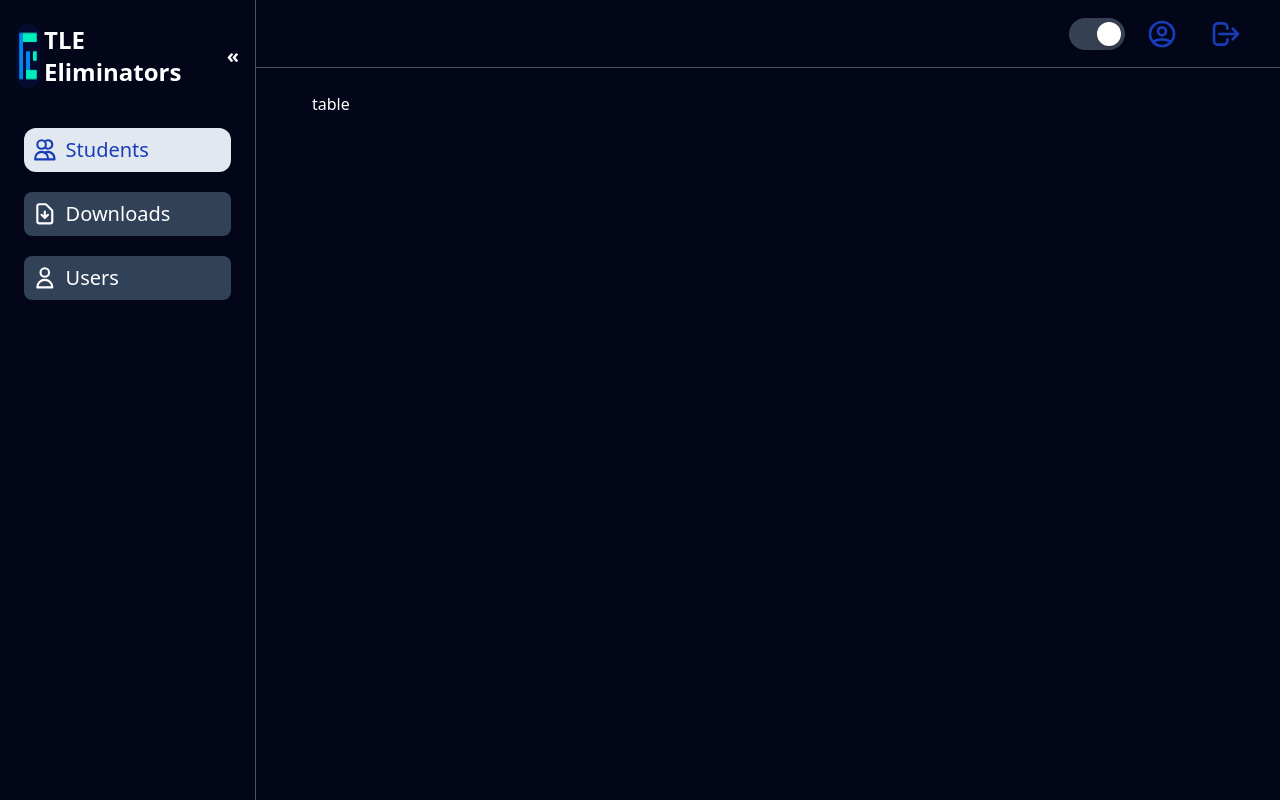
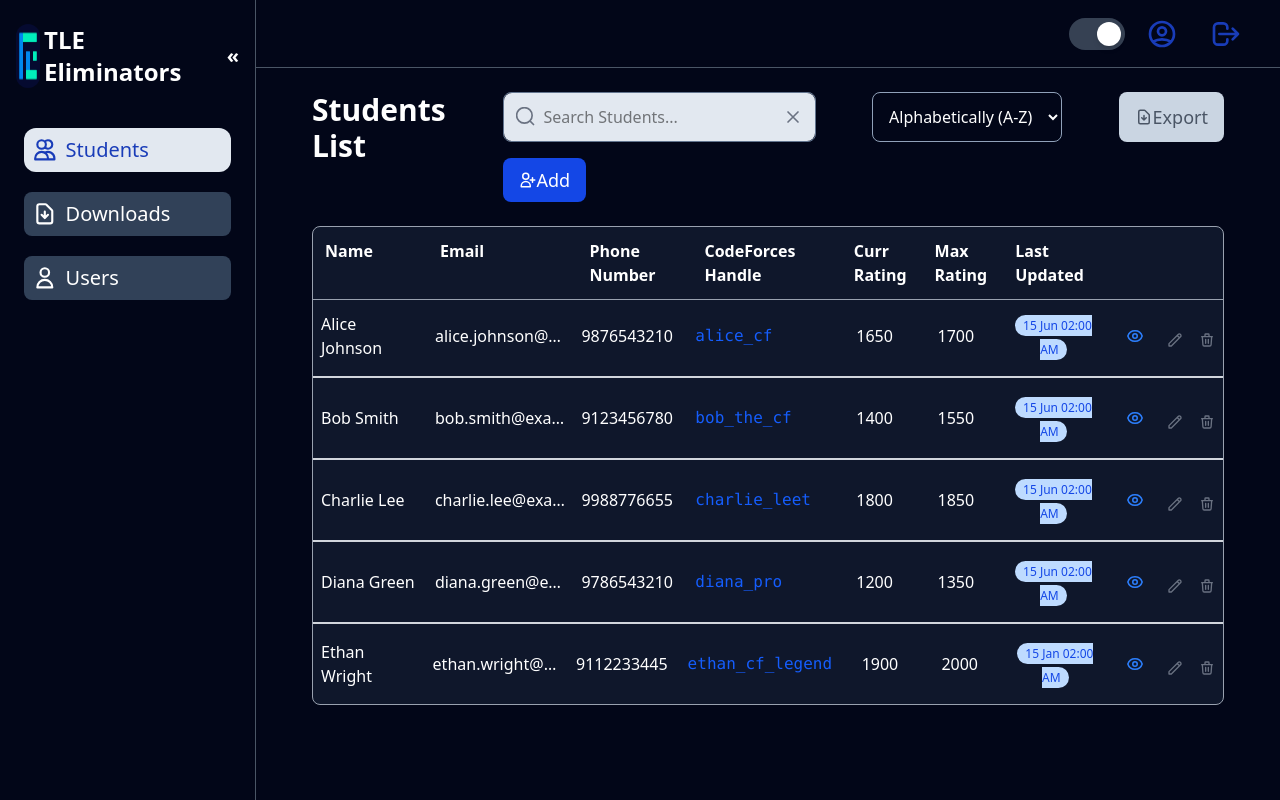
Before and after one commit to shanmuga-priya-tech/TLE-Assignment, a React (Vite) app in the folder frontend/: page /dashboard in a window 1280 px wide. Built offline with nearby package versions, Linux system fonts and the light colour scheme.

Commit message:
created a static table component with mock data

```diff
--- a/frontend/package.json
+++ b/frontend/package.json
@@ -11,6 +11,7 @@
   },
   "dependencies": {
     "@tailwindcss/vite": "^4.1.10",
+    "date-fns": "^4.1.0",
     "react": "^19.1.0",
     "react-dom": "^19.1.0",
     "react-icons": "^5.5.0",
--- a/frontend/src/components/Dashboard/StudentTable.jsx
+++ b/frontend/src/components/Dashboard/StudentTable.jsx
@@ -1,5 +1,8 @@
 import { useContext } from "react";
 import { Themecontext } from "../../context/ThemeContext";
+import "react-icons/hi";
+import { HiOutlineDocumentDownload, HiOutlineUserAdd } from "react-icons/hi";
+import Table from "./Table";
 
 function StudentTable() {
   const { theme } = useContext(Themecontext);
@@ -9,7 +12,71 @@ function StudentTable() {
         theme === "dark" ? "bg-slate-950 text-white" : "bg-slate-200 text-black"
       } `}
     >
-      table
+      <div className="flex justify-between">
+        <h1 className="text-3xl font-bold">Students List</h1>
+        <div className="flex flex-wrap justify-between gap-4">
+          {/*Search */}
+          <div className="relative items-center min-w-[200px] border border-slate-500 rounded-lg">
+            <input
+              type="text"
+              placeholder="Search Students..."
+              className="p-3 bg-slate-200 text-black pl-10 pr-10 rounded-lg w-full"
+            />
+            {/* Search Icon */}
+            <svg
+              xmlns="http://www.w3.org/2000/svg"
+              className="h-5 w-5 text-gray-500 absolute left-3 top-1/2 transform -translate-y-1/2"
+              fill="none"
+              viewBox="0 0 24 24"
+              stroke="currentColor"
+            >
+              <path
+                strokeLinecap="round"
+                strokeLinejoin="round"
+                strokeWidth={2}
+                d="M21 21l-4.35-4.35m0 0A7.5 7.5 0 103.5 3.5a7.5 7.5 0 0013.15 13.15z"
+              />
+            </svg>
+
+            {/* Clear Icon */}
+
+            <svg
+              xmlns="http://www.w3.org/2000/svg"
+              className="h-5 w-5 text-gray-500 absolute right-3 top-1/2 transform -translate-y-1/2 cursor-pointer"
+              fill="none"
+              viewBox="0 0 24 24"
+              stroke="currentColor"
+            >
+              <path
+                strokeLinecap="round"
+                strokeLinejoin="round"
+                strokeWidth={2}
+                d="M6 18L18 6M6 6l12 12"
+              />
+            </svg>
+            {/* Sort */}
+          </div>
+          <select className="min-w-[140px] p-3 rounded-lg border border-slate-400 cursor-pointer ">
+            <option className="text-black">Alphabetically (A-Z)</option>
+            <option className="text-black">Alphabetically (Z-A)</option>
+          </select>
+          <button className="py-2 px-4 flex items-center cursor-pointer rounded-lg border-none bg-slate-300 text-gray-600 text-lg">
+            <span>
+              <HiOutlineDocumentDownload />
+            </span>{" "}
+            Export
+          </button>
+          <button className="py-2 px-4 flex items-center cursor-pointer rounded-lg border-none bg-blue-700 text-white text-lg">
+            <span>
+              <HiOutlineUserAdd />
+            </span>{" "}
+            Add
+          </button>
+        </div>
+      </div>
+
+      {/* Table */}
+      <Table />
     </div>
   );
 }
--- /dev/null
+++ b/frontend/src/components/Dashboard/Table.jsx
@@ -0,0 +1,177 @@
+import { HiOutlineEye, HiOutlineMail, HiOutlinePhone } from "react-icons/hi";
+import {
+  HiOutlineDotsVertical,
+  HiOutlinePencil,
+  HiOutlineTrash,
+} from "react-icons/hi";
+import { format } from "date-fns";
+import { Themecontext } from "../../context/ThemeContext";
+import { useContext } from "react";
+
+function Table() {
+  const { theme } = useContext(Themecontext);
+
+  const mockStudents = [
+    {
+      _id: "1",
+      name: "Alice Johnson",
+      email: "alice.johnson@example.com",
+      phone: "9876543210",
+      codeforcesHandle: "alice_cf",
+      currentRating: 1650,
+      maxRating: 1700,
+      lastCFUpdate: "2025-06-15T02:00:00Z",
+    },
+    {
+      _id: "2",
+      name: "Bob Smith",
+      email: "bob.smith@example.com",
+      phone: "9123456780",
+      codeforcesHandle: "bob_the_cf",
+      currentRating: 1400,
+      maxRating: 1550,
+      lastCFUpdate: "2025-06-15T02:00:00Z",
+    },
+    {
+      _id: "3",
+      name: "Charlie Lee",
+      email: "charlie.lee@example.com",
+      phone: "9988776655",
+      codeforcesHandle: "charlie_leet",
+      currentRating: 1800,
+      maxRating: 1850,
+      lastCFUpdate: "2025-06-15T02:00:00Z",
+    },
+    {
+      _id: "4",
+      name: "Diana Green",
+      email: "diana.green@example.com",
+      phone: "9786543210",
+      codeforcesHandle: "diana_pro",
+      currentRating: 1200,
+      maxRating: 1350,
+      lastCFUpdate: "2025-06-15T02:00:00Z",
+    },
+    {
+      _id: "5",
+      name: "Ethan Wright",
+      email: "ethan.wright@example.com",
+      phone: "9112233445",
+      codeforcesHandle: "ethan_cf_legend",
+      currentRating: 1900,
+      maxRating: 2000,
+      lastCFUpdate: "2025-01-15T02:00:00Z",
+    },
+  ];
+
+  return (
+    <div
+      className={`md:border md:border-gray-400 mt-6 rounded-lg ${
+        theme === "dark" ? "bg-slate-900 text-white" : "bg-slate-200 text-black"
+      }`}
+    >
+      {/* Header row: visible on md+ only */}
+      <div className="hidden md:grid md:grid-cols-[1.5fr_2fr_1.5fr_2fr_1fr_1fr_1.5fr_0.5fr_0.5fr] gap-3 mb-3 border-b border-gray-400 px-3  py-3 font-semibold">
+        <div>Name</div>
+        <div>Email</div>
+        <div>Phone Number</div>
+        <div>CodeForces Handle</div>
+        <div>Curr Rating</div>
+        <div>Max Rating</div>
+        <div>Last Updated</div>
+        <div></div>
+        <div></div>
+      </div>
+
+      {mockStudents.map((stud, i) => (
+        <div
+          key={i}
+          className={`md:px-0 ${i === mockStudents.length - 1 ? "pb-4" : ""}`}
+        >
+          {/* Modern Mobile Card - Only visible on small screens */}
+          <div className="flex flex-col gap-4 md:hidden my-5">
+            <div className="bg-white rounded-2xl shadow-lg p-4 relative flex flex-col gap-3 transition-transform hover:scale-[1.02]">
+              {/*  Name + last scene */}
+              <div className="flex justify-between items-center">
+                <h2 className="text-lg font-semibold capitalize text-gray-800">
+                  {stud.name}
+                </h2>
+                <span className="text-xs bg-blue-100 text-blue-700 px-2 py-0.5 rounded-full capitalize">
+                  {format(new Date(stud.lastCFUpdate), "dd MMM hh:mm a")}
+                </span>
+              </div>
+
+              {/*  Info */}
+              <div className="flex flex-wrap gap-2 text-sm text-gray-600">
+                <span className="bg-gray-100 flex items-center gap-1 px-2 py-1 rounded">
+                  <span className="text-blue-700">
+                    <HiOutlineMail />
+                  </span>
+                  : {stud.email}
+                </span>
+                <span className="bg-gray-100 flex items-center gap-1 px-2 py-1 rounded">
+                  <span className="text-blue-700">
+                    <HiOutlinePhone />{" "}
+                  </span>
+                  : {stud.phone}
+                </span>
+                <span className="bg-gray-100 px-2 py-1 rounded">
+                  👨‍💻 CodeForcesHandles: {stud.codeforcesHandle}
+                </span>
+                <span className="bg-gray-100 px-2 py-1 rounded">
+                  ⭐ CurrentRating: {stud.currentRating}
+                </span>
+                <span className="bg-gray-100 px-2 py-1 rounded">
+                  🌟 MaxRating: {stud.maxRating}
+                </span>
+              </div>
+
+              {/* actions */}
+              <div className="flex items-center flex-wrap justify-between">
+                <div className="text-sm flex items-center gap-1 cursor-pointer text-blue-500">
+                  <HiOutlineEye />
+                  View More
+                </div>
+
+                <div className="flex justify-end gap-4 mt-2 text-gray-500">
+                  <HiOutlinePencil className="cursor-pointer hover:text-blue-600 transition" />
+                  <HiOutlineTrash className="cursor-pointer hover:text-red-600 transition" />
+                </div>
+              </div>
+            </div>
+          </div>
+
+          {/* Grid Table - Only visible on md+ */}
+          <div className="hidden md:grid md:grid-cols-[1.5fr_2fr_1.5fr_2fr_1fr_1fr_1.5fr_0.5fr_0.5fr] gap-4 items-center px-2">
+            <div className="font-medium ">{stud.name}</div>
+            <div className=" truncate">{stud.email}</div>
+            <div className="">{stud.phone}</div>
+            <div className="text-blue-600 font-mono">
+              {stud.codeforcesHandle}
+            </div>
+            <div className="text-center ">{stud.currentRating}</div>
+            <div className="text-center ">{stud.maxRating}</div>
+            <div className="text-center">
+              <span className="text-xs bg-blue-200 text-blue-700 px-2 py-0.5 rounded-full">
+                {format(new Date(stud.lastCFUpdate), "dd MMM hh:mm a")}
+              </span>
+            </div>
+            <div className="flex justify-center text-blue-500 cursor-pointer hover:text-blue-700 transition">
+              <HiOutlineEye size={18} />
+            </div>
+            <div className="flex justify-end gap-4 mt-2 text-gray-500">
+              <HiOutlinePencil className="cursor-pointer hover:text-blue-600 transition" />
+              <HiOutlineTrash className="cursor-pointer hover:text-red-600 transition" />
+            </div>
+          </div>
+          {/* Divider between rows */}
+          {i !== mockStudents.length - 1 && (
+            <hr className="hidden md:block border border-gray-300 my-4" />
+          )}
+        </div>
+      ))}
+    </div>
+  );
+}
+
+export default Table;
```
Also changed, not shown: 1 other file (tests, documents, lock files or other folders).
